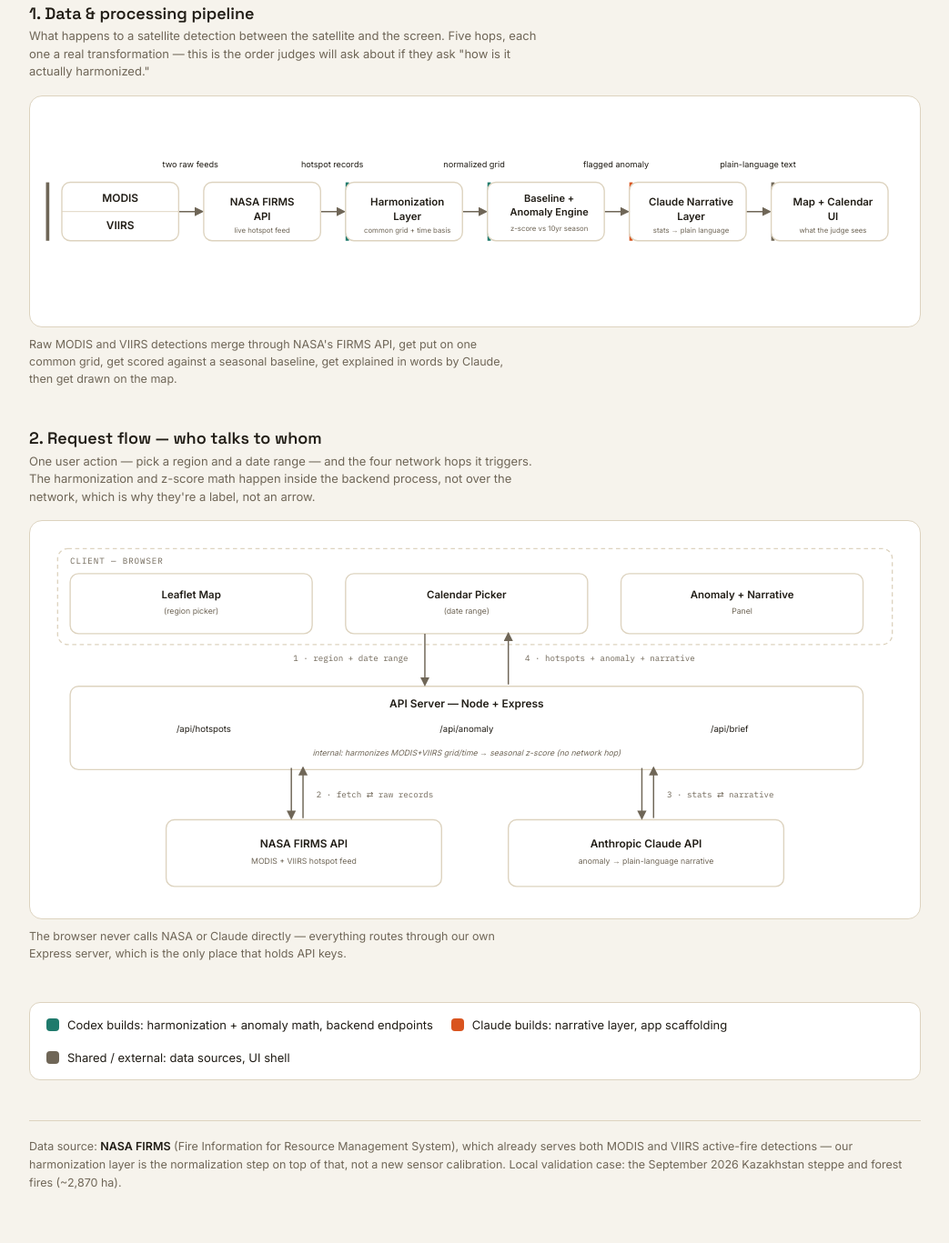
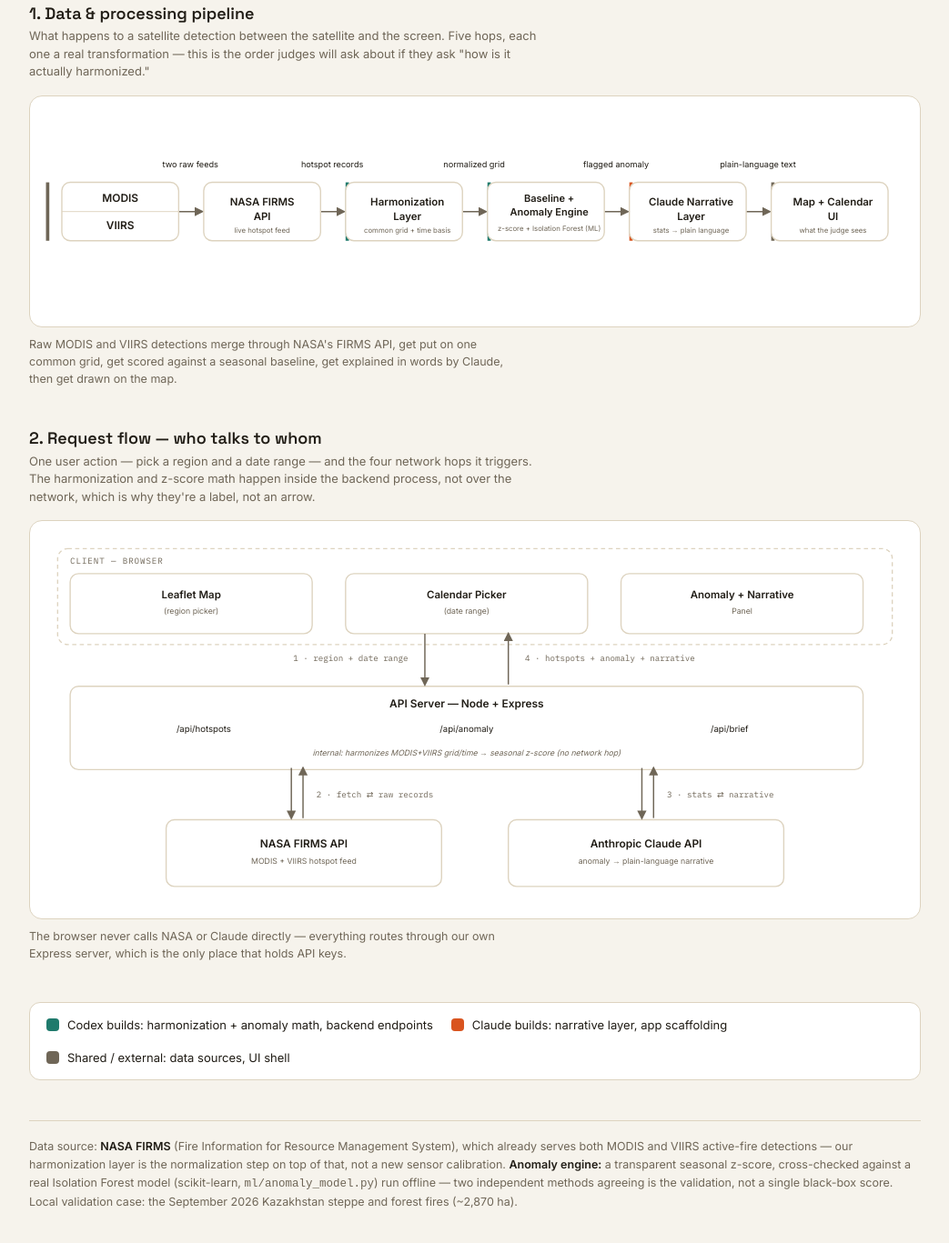
Before and after one commit to rahim-druba/fire-harmonizer, a website: page web/architecture.html in a window 1280 px wide. Shown: the part 239-1606 px from the top of the page at 91% size, without its empty margins (118-1161 px from the left). Drawn offline with Linux system fonts and the light colour scheme.

Commit message:
Mention the Isolation Forest cross-check in the architecture diagram

```diff
--- a/web/architecture.html
+++ b/web/architecture.html
@@ -186,7 +186,7 @@ text{ fill: var(--fg); font-family: "Inter", sans-serif; }
           <rect class="box" x="535" y="90" width="140" height="70" rx="10"/>
           <text x="609" y="113" text-anchor="middle" font-weight="600" font-size="12">Baseline +</text>
           <text x="609" y="130" text-anchor="middle" font-weight="600" font-size="12">Anomaly Engine</text>
-          <text class="muted-text" x="609" y="148" text-anchor="middle" font-size="8.5">z-score vs 10yr season</text>
+          <text class="muted-text" x="609" y="148" text-anchor="middle" font-size="8.5">z-score + Isolation Forest (ML)</text>
 
           <!-- box 4: Claude Narrative Layer -->
           <rect x="705" y="90" width="4" height="70" fill="var(--claude)"/>
@@ -277,6 +277,6 @@ text{ fill: var(--fg); font-family: "Inter", sans-serif; }
     <div class="legend-item"><span class="swatch" style="background:var(--muted)"></span>Shared / external: data sources, UI shell</div>
   </div>
 
-  <p class="footer-note">Data source: <strong>NASA FIRMS</strong> (Fire Information for Resource Management System), which already serves both MODIS and VIIRS active-fire detections — our harmonization layer is the normalization step on top of that, not a new sensor calibration. Local validation case: the September 2026 Kazakhstan steppe and forest fires (~2,870 ha).</p>
+  <p class="footer-note">Data source: <strong>NASA FIRMS</strong> (Fire Information for Resource Management System), which already serves both MODIS and VIIRS active-fire detections — our harmonization layer is the normalization step on top of that, not a new sensor calibration. <strong>Anomaly engine:</strong> a transparent seasonal z-score, cross-checked against a real Isolation Forest model (scikit-learn, <code>ml/anomaly_model.py</code>) run offline — two independent methods agreeing is the validation, not a single black-box score. Local validation case: the September 2026 Kazakhstan steppe and forest fires (~2,870 ha).</p>
 
 </div>
```
